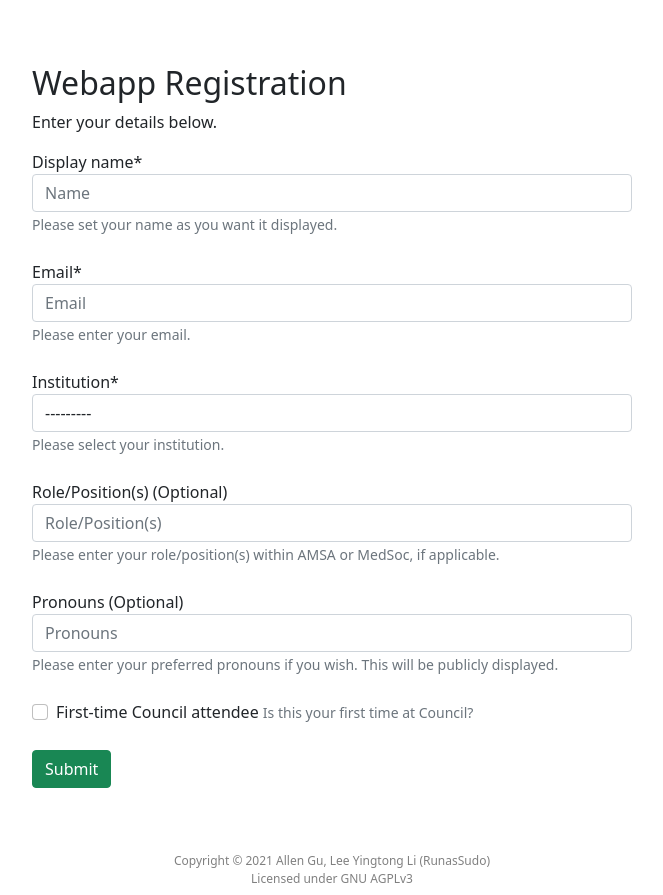
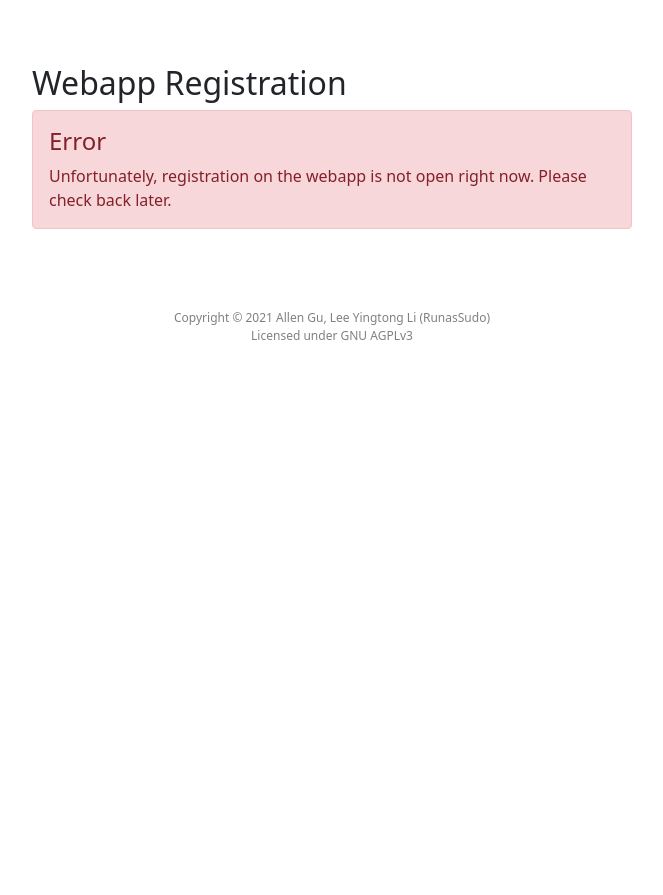
Before and after one commit to justjo3l/PyPlenary, a Django app: page /registration/ in a window 1280 px wide. Shown: the part 59-954 px from the top of the page, without its empty margins (308-971 px from the left). After the commit the page ends 399 px from the top, so only its background shows below. Run offline with Django 3.2, Linux system fonts and the light colour scheme; data that the repository does not hold is empty; some libraries are stand-ins or nearby versions.

Commit message:
Added block titles, removed "preferred" from pronouns, and made registration an environ variable.

```diff
--- a/pyplenary/councilApp/forms.py
+++ b/pyplenary/councilApp/forms.py
@@ -30,6 +30,6 @@ class RegoForm(forms.Form):
         queryset=Institution.objects.all(), required=True)
     role = forms.CharField(max_length=200, label='Role/Position(s) (Optional)', help_text='Please enter your role/position(s) within AMSA or MedSoc, if applicable.',
         widget=forms.TextInput(attrs={'placeholder': 'Role/Position(s)'}), required=False)
-    pronouns = forms.CharField(max_length=100, label='Pronouns (Optional)', help_text='Please enter your preferred pronouns if you wish. This will be publicly displayed.',
+    pronouns = forms.CharField(max_length=100, label='Pronouns (Optional)', help_text='Please enter your pronouns if you wish. This will be publicly displayed.',
         widget=forms.TextInput(attrs={'placeholder': 'Pronouns'}), required=False)
     firstTime = forms.BooleanField(required = False, label='First-time Council attendee', help_text='Is this your first time at Council?')
--- a/pyplenary/councilApp/templates/404.html
+++ b/pyplenary/councilApp/templates/404.html
@@ -1,4 +1,6 @@
 {% extends 'councilApp/base.html' %}
+
+{% block title %}404 Error{% endblock %}
 
 {% block content %}
 <h2>The page you're looking for does not exist.</h2>
--- a/pyplenary/councilApp/templates/councilApp/authTemplates/login.html
+++ b/pyplenary/councilApp/templates/councilApp/authTemplates/login.html
@@ -1,5 +1,7 @@
 {% extends 'councilApp/base.html' %}
 {% load crispy_forms_tags %}
+
+{% block title %}Login{% endblock %}
 
 {% block content %}
 <div style="max-width: 600px; margin: 0 auto;">
--- /dev/null
+++ b/pyplenary/councilApp/templates/councilApp/authTemplates/noRego.html
@@ -0,0 +1,15 @@
+{% extends 'councilApp/base.html' %}
+{% load crispy_forms_tags %}
+
+{% block title %}Registration closed{% endblock %}
+
+{% block content %}
+<div style="max-width: 600px; margin: 0 auto;">
+  <h2>Webapp Registration</h2>
+  <div class="alert alert-danger" role="alert">
+    <h4>Error</h4>
+    Unfortunately, registration on the webapp is not open right now. Please check back later.
+  </div>
+</div>
+
+{% endblock %}
--- a/pyplenary/councilApp/templates/councilApp/authTemplates/passwordResetLoggedIn.html
+++ b/pyplenary/councilApp/templates/councilApp/authTemplates/passwordResetLoggedIn.html
@@ -1,5 +1,7 @@
 {% extends 'councilApp/base.html' %}
 {% load crispy_forms_tags %}
+
+{% block title %}Password Reset{% endblock %}
 
 {% block content %}
 <div style="max-width: 600px; margin: 0 auto;">
--- a/pyplenary/councilApp/templates/councilApp/authTemplates/rego.html
+++ b/pyplenary/councilApp/templates/councilApp/authTemplates/rego.html
@@ -1,5 +1,7 @@
 {% extends 'councilApp/base.html' %}
 {% load crispy_forms_tags %}
+
+{% block title %}Registration{% endblock %}
 
 {% block content %}
 <div style="max-width: 600px; margin: 0 auto;">
--- a/pyplenary/councilApp/templates/councilApp/authTemplates/regoPassword.html
+++ b/pyplenary/councilApp/templates/councilApp/authTemplates/regoPassword.html
@@ -1,5 +1,7 @@
 {% extends 'councilApp/base.html' %}
 {% load crispy_forms_tags %}
+
+{% block title %}Set Password{% endblock %}
 
 {% block content %}
 <div style="max-width: 600px; margin: 0 auto;">
--- a/pyplenary/councilApp/templates/councilApp/authTemplates/requestChange.html
+++ b/pyplenary/councilApp/templates/councilApp/authTemplates/requestChange.html
@@ -1,5 +1,7 @@
 {% extends 'councilApp/base.html' %}
 {% load crispy_forms_tags %}
+
+{% block title %}Password Reset{% endblock %}
 
 {% block content %}
 <div style="max-width: 600px; margin: 0 auto;">
--- a/pyplenary/councilApp/templates/councilApp/delegates.html
+++ b/pyplenary/councilApp/templates/councilApp/delegates.html
@@ -1,5 +1,7 @@
 {% extends 'councilApp/base.html' %}
 {% load crispy_forms_tags %}
+
+{% block title %}Delegate List{% endblock %}
 
 {% block content %}
 <h2>Delegate List</h2>
--- a/pyplenary/councilApp/templates/councilApp/poll.html
+++ b/pyplenary/councilApp/templates/councilApp/poll.html
@@ -2,6 +2,7 @@
 {% load crispy_forms_tags %}
 {% load static %}
 
+{% block title %}Polls{% endblock %}
 
 {% block content %}
 
--- a/pyplenary/councilApp/templates/councilApp/pollCreate.html
+++ b/pyplenary/councilApp/templates/councilApp/pollCreate.html
@@ -2,6 +2,7 @@
 {% load crispy_forms_tags %}
 {% load static %}
 
+{% block title %}Create poll{% endblock %}
 
 {% block content %}
 
--- a/pyplenary/councilApp/templates/councilApp/pollInfo.html
+++ b/pyplenary/councilApp/templates/councilApp/pollInfo.html
@@ -1,4 +1,6 @@
 {% extends 'councilApp/base.html' %}
+
+{% block title %}Poll Info{% endblock %}
 
 {% block content %}
 
--- a/pyplenary/councilApp/templates/councilApp/vote.html
+++ b/pyplenary/councilApp/templates/councilApp/vote.html
@@ -1,4 +1,6 @@
 {% extends 'councilApp/base.html' %}
+
+{% block title %}Vote{% endblock %}
 
 {% block content %}
 {% load static %}
--- a/pyplenary/councilApp/views.py
+++ b/pyplenary/councilApp/views.py
@@ -429,6 +429,9 @@ def passwordReset(request, token):
     return render(request, 'councilApp/authTemplates/passwordReset.html', {'changeForm':changeForm, 'linkExpired':False, 'done':False, 'user':user})
 
 def regoRequest(request):
+    if not settings.REGO_OPEN:
+        return render(request, 'councilApp/authTemplates/noRego.html', {'active_tab':'registration'})
+
     logout(request)
     if request.method == 'POST':
         regoForm = RegoForm(request.POST)
--- a/pyplenary/pyplenary/settings.py
+++ b/pyplenary/pyplenary/settings.py
@@ -189,6 +189,9 @@ EMAIL_HOST_PASSWORD = os.environ['EMAIL_HOST_PASSWORD']
 if not os.environ.get('USER_TEMP_PASSWORD'):
     USER_TEMP_PASSWORD = 'tempPassword'
 
+# OPEN REGO
+REGO_OPEN = True if os.environ.get('REGO_CLOSED') and os.environ.get('REGO_CLOSED') == "1" else False
+
 # LOAD DEVELOPMENT SETTINGS IF ENVIRON SET
 if os.environ.get('DJANGO_DEVELOPMENT'):
     from .settingsDev import *
```
